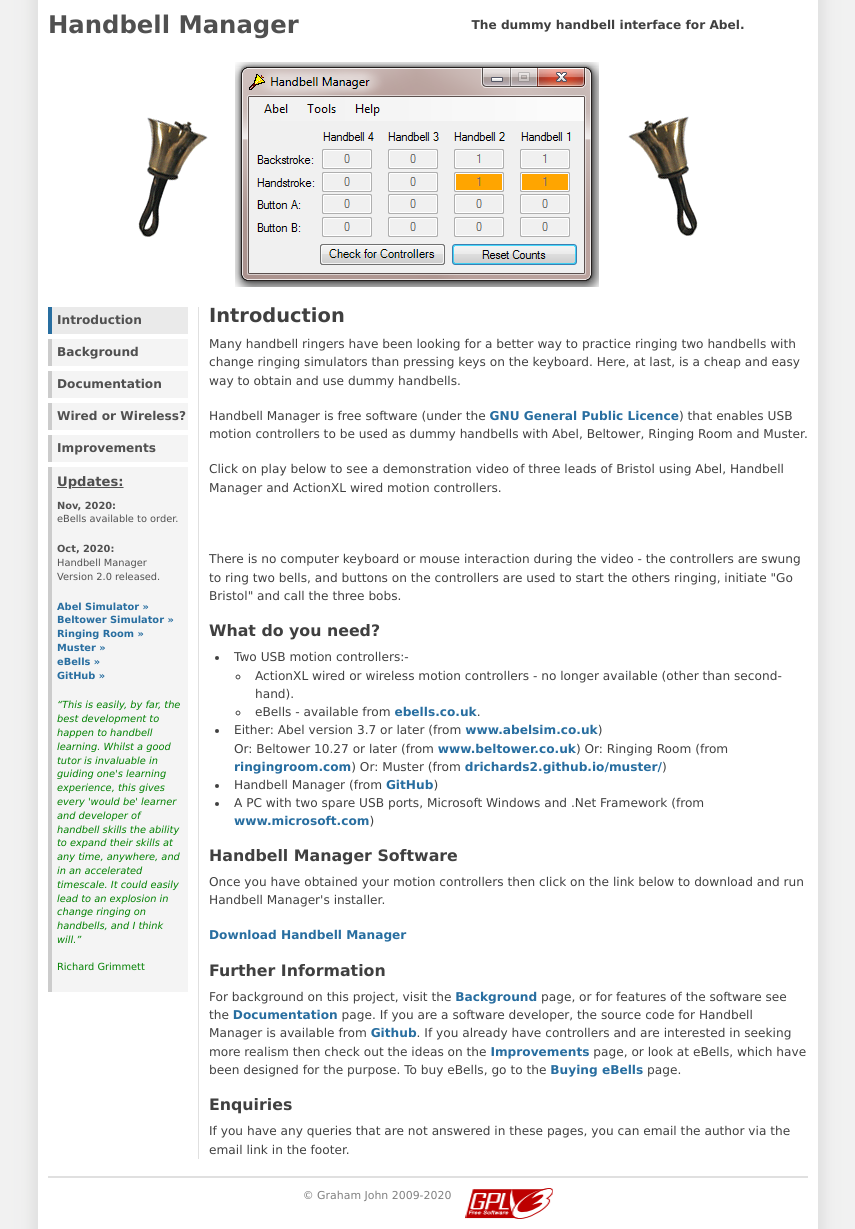
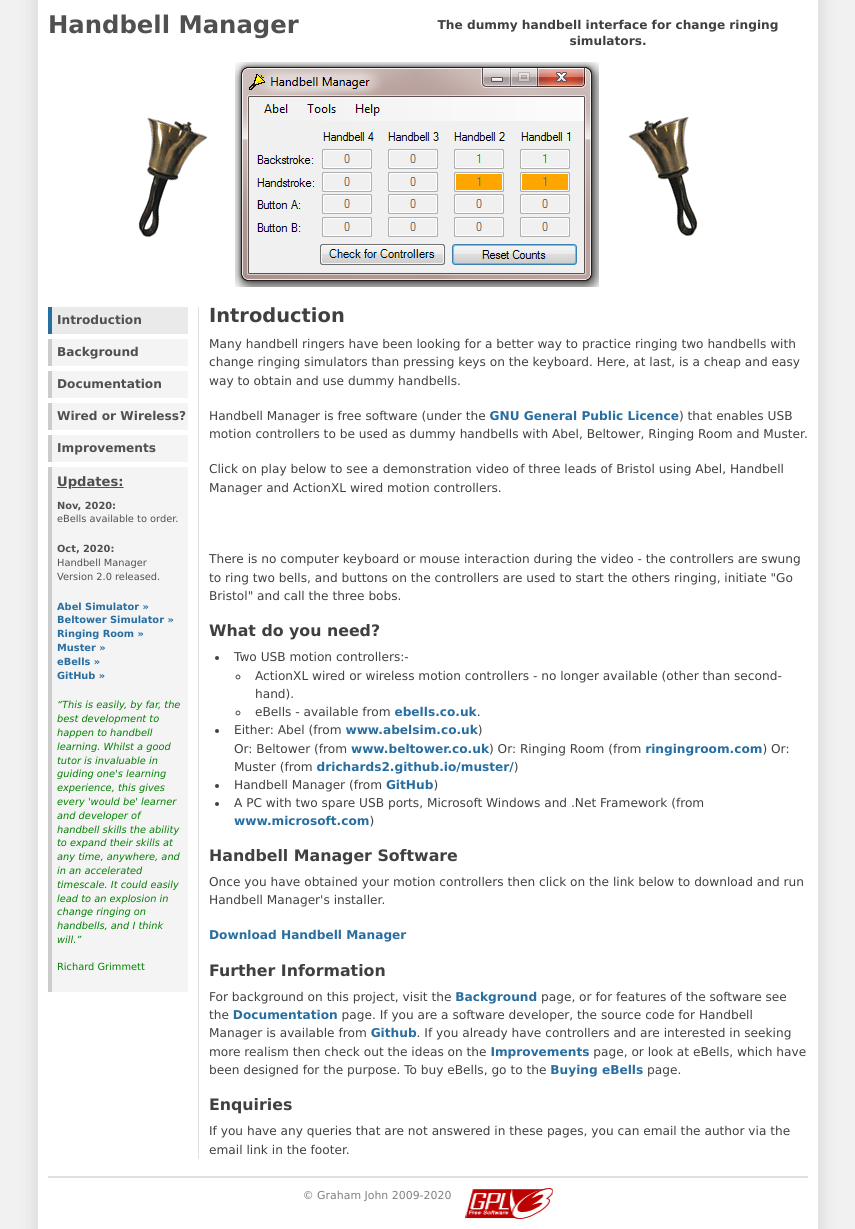
Before and after one commit to GACJ/handbellmanager, a Jekyll site: the page built from index.html, in a window 1280 px wide. Shown: the whole page, without its empty margins (212-1067 px from the left). Built offline with Jekyll 4.4.1, drawn with Linux system fonts in a browser that asks for light colours.

Commit message:
minor tweaks

```diff
--- a/_layouts/default.html
+++ b/_layouts/default.html
@@ -2,7 +2,7 @@
 <html xmlns="http://www.w3.org/1999/xhtml" xml:lang="en">
 <head>
     <meta http-equiv="content-type" content="text/html; charset=utf-8" />
-    <meta name="description" content="A dummy handbell interface to Abel change ringing simulator" />
+    <meta name="description" content="A dummy handbell interface for change ringing simulators" />
     <meta name="keywords" content="changeringing ringing dummy handbell manager handbellmanager motion controller sensor ActionXL Abel simulator" />
     <meta name="author" content="Graham John" />
     <link rel="stylesheet" type="text/css" href="handbellmanager.css" media="screen,projection" />
@@ -23,7 +23,7 @@
     <div id="wrap">
         <div id="header">
             <h1><a href="index.html">Handbell Manager</a></h1>
-            <p>The dummy handbell interface for Abel.</p>
+            <p>The dummy handbell interface for change ringing simulators.</p>
         </div>
         <img id="frontphoto" src="img/banner.png" width="760" height="239" alt="" />
         <div id="leftside">
--- a/improvements.html
+++ b/improvements.html
@@ -12,7 +12,7 @@ title: "Improving the Experience"
 </p>
 
 <p>In 2020, a group of ringer-engineers designed electronic bells specifically for use with Handbell Manager and Handbell Stadium. These take the realism to the next level.
-    For more information, see <a href="https://ebells.co.uk/index.html">ebells.co.uk</a>
+    For more information, see <a href="https://ebells.co.uk/index.html">ebells.co.uk</a>.
 </p>
 
 <p>
--- a/index.html
+++ b/index.html
@@ -27,9 +27,9 @@ title: "Introduction"
         </ul>
     </li>
     <li>
-        Either: Abel version 3.7 or later (from <a target="_top"
+        Either: Abel (from <a target="_top"
         href="http://www.abelsim.co.uk">www.abelsim.co.uk</a>)<br>
-        Or: Beltower 10.27 or later (from <a target="_top"
+        Or: Beltower (from <a target="_top"
         href="http://www.beltower.co.uk/">www.beltower.co.uk</a>)
         Or: Ringing Room (from <a target="_top"
         href="https://ringingroom.com/">ringingroom.com</a>)
```
